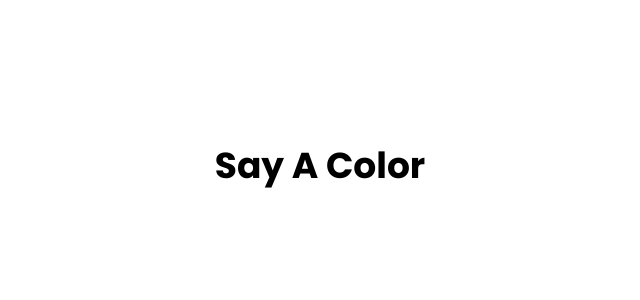
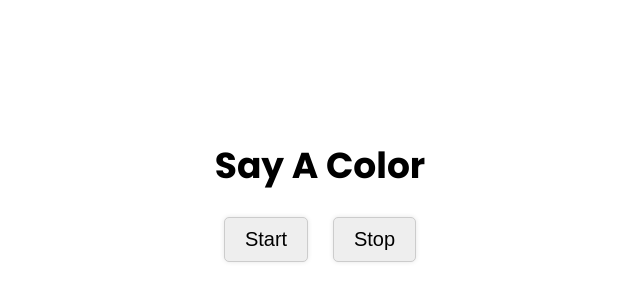
Before and after one commit to becom1ng/JS-SpeechToColor, a plain HTML site: page index.html in a window 1280 px wide. Shown: the part 62-362 px from the top of the page, without its empty margins (320-960 px from the left). Drawn offline with Linux system fonts and the light colour scheme.

Commit message:
Added buttons

```diff
--- a/index.html
+++ b/index.html
@@ -10,5 +10,9 @@
 </head>
 <body>
   <h1>Say A Color</h1>
+  <div class="buttons">
+    <button id="start">Start</button>
+    <button id="stop">Stop</button>
+  </div>
 </body>
 </html>
--- a/style.css
+++ b/style.css
@@ -3,6 +3,7 @@
 body {
 	font-family: 'Poppins', sans-serif;
 	font-size: 18px;
+	text-align: center;
 }
 
 h1 {
@@ -10,3 +11,15 @@ h1 {
 	margin-top: 200px;
 	text-shadow: 0 0 2px white;
 }
+
+.buttons button {
+	display: inline-block;
+	padding: 10px 20px;
+	margin: 0 10px;
+	border: 1px solid #ccc;
+	border-radius: 5px;
+	background: #eee;
+	box-shadow: 0 0 5px rgba(0, 0, 0, 0.1);
+	font-size: 20px;
+	font-weight: 300;
+}
```
Lines whose indentation alone changed are shown as unchanged.
